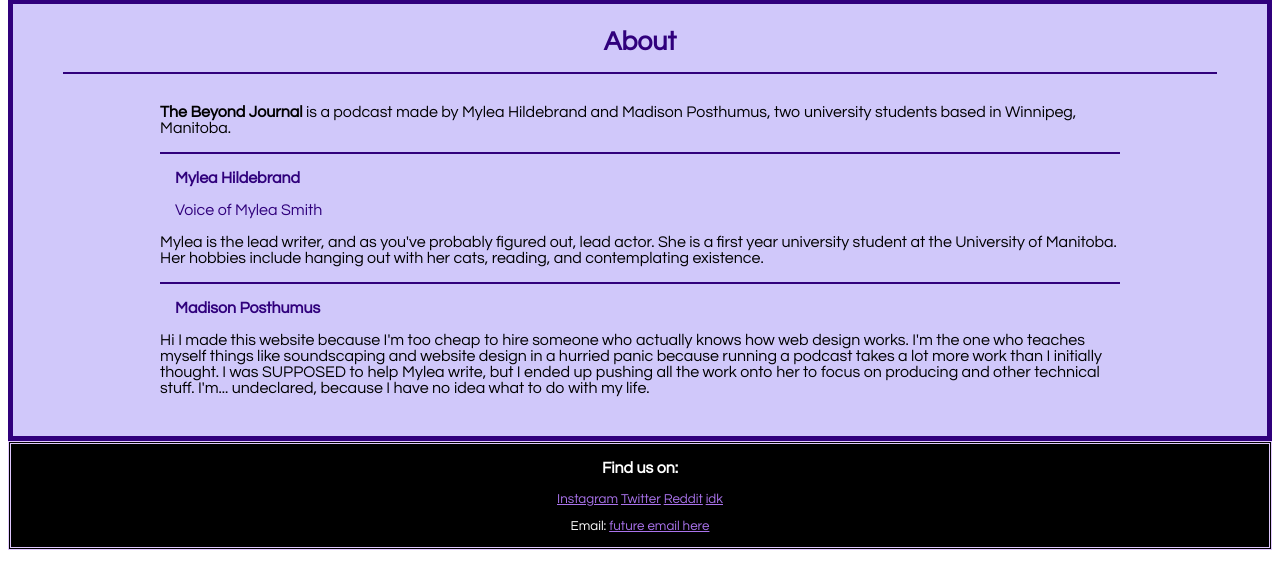
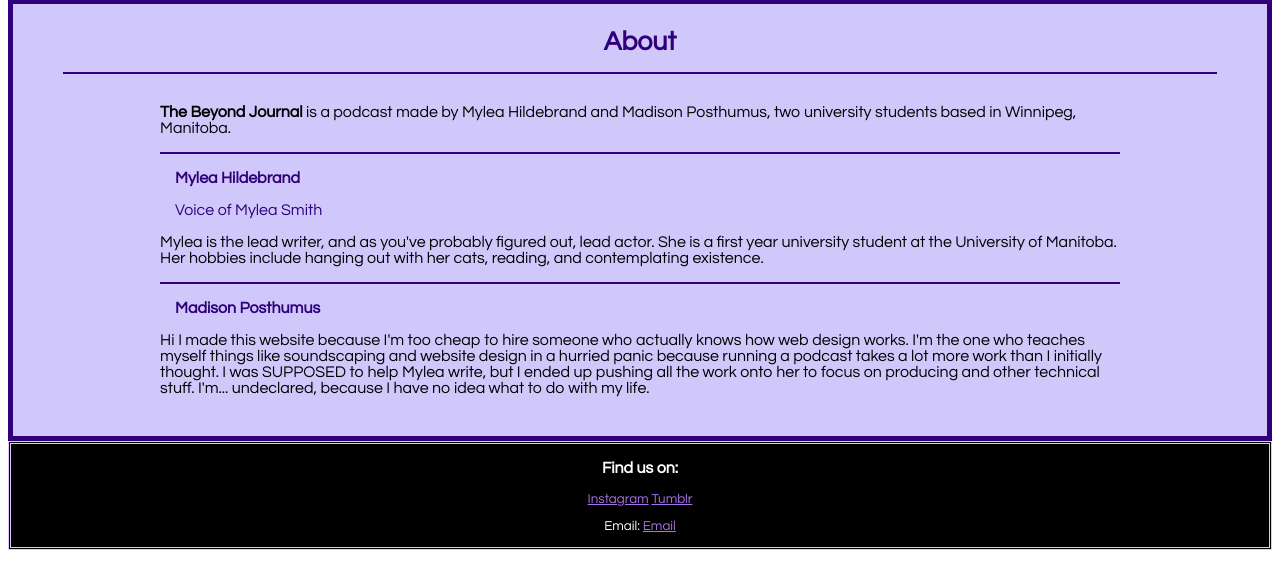
Before and after one commit to thebeyondjournal/thebeyondjournal.github.io, a plain HTML site: page about.html in a window 1280 px wide. Shown: the part 132-720 px from the top of the page. Drawn offline with Linux system fonts and the light colour scheme.

Commit message:
fixed contact info

```diff
--- a/about.html
+++ b/about.html
@@ -54,12 +54,10 @@
 <div class="bottom-text">
 <div class="h3"><p>Find us on:</p></div>
 
-<p><a href="future insta link">Instagram</a>
-<a href="future twitter link">Twitter</a>
-<a href="future reddit link?">Reddit</a>
-<a href="idk another social media">idk</a></p>
+<p><a href="https://www.instagram.com/thebeyondjournal/">Instagram</a>
+<a href="https://thebeyondjournal.tumblr.com/">Tumblr</a></p>
 
-<p>Email: <a href="future email here">future email here</a>
+<p>Email: <a href="mailto:thebeyondjournal@gmail.com">Email</a>
 
 </div>
 </div>
```
Also changed, not shown: episodes.html (+3 -5 lines), extras.html (+3 -5 lines), index.html (+3 -5 lines), merch.html (+3 -5 lines), transcript1.html (+3 -5 lines).
